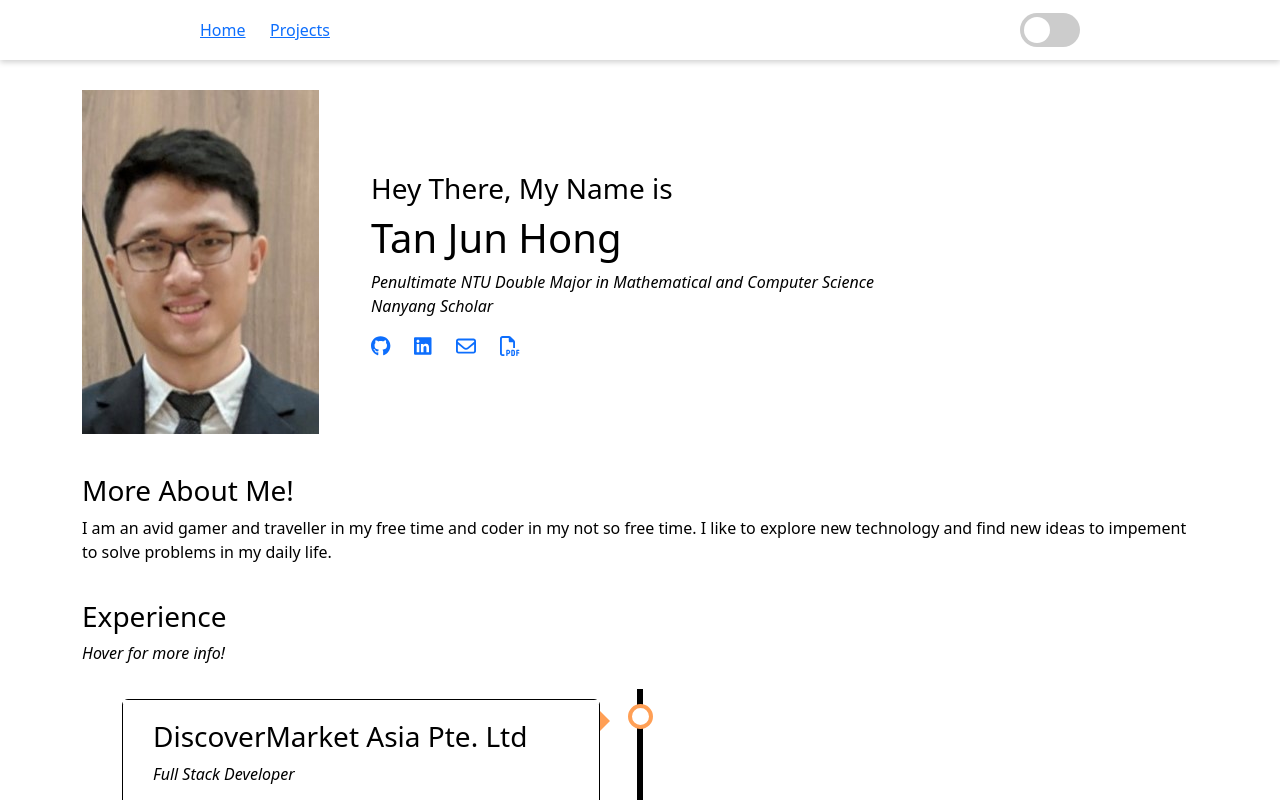
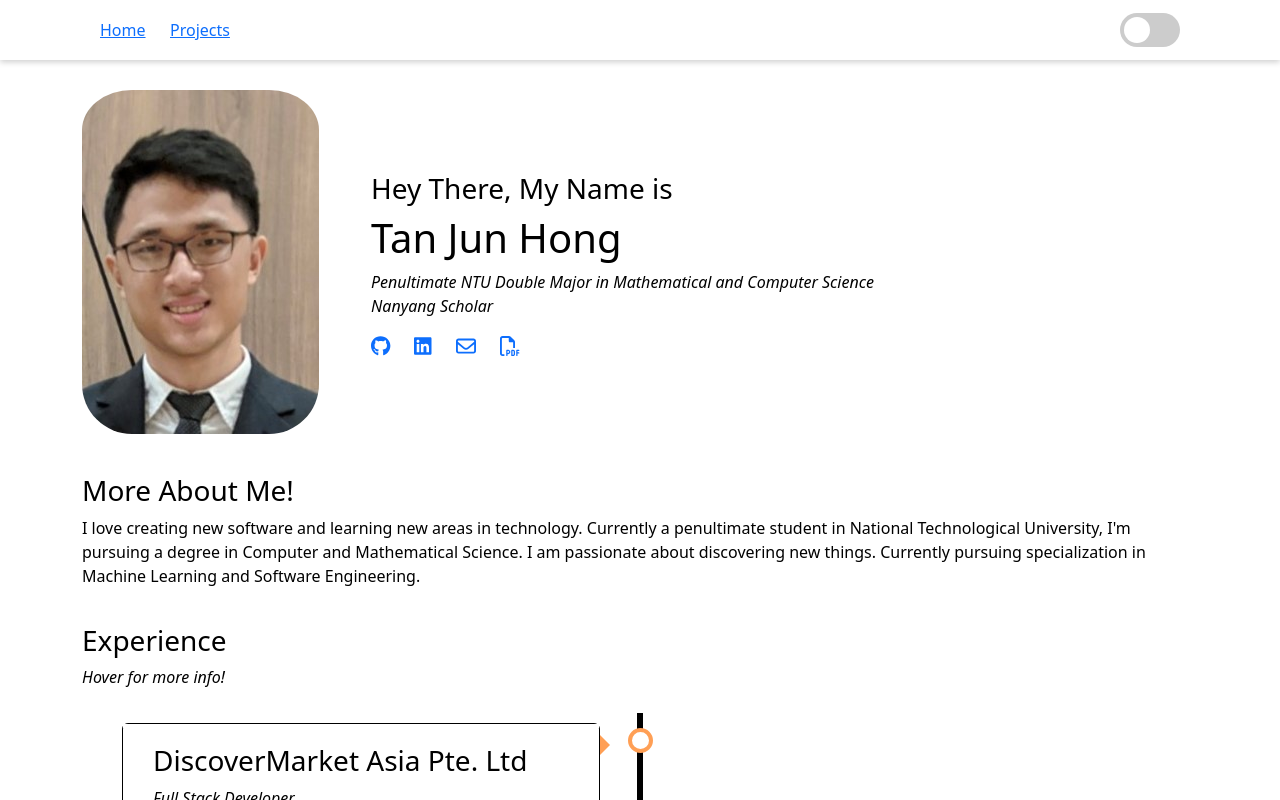
Before and after one commit to moroha29/moroha29.github.io, a React (Create React App) app in the folder web-portfolio/: page / in a window 1280 px wide. Shown: the top 800 px of the page. Built offline with nearby package versions, Linux system fonts and the light colour scheme.

Commit message:
ui change

```diff
--- a/web-portfolio/package.json
+++ b/web-portfolio/package.json
@@ -17,7 +17,7 @@
     "react-bootstrap": "^2.9.1",
     "react-dom": "^18.2.0",
     "react-router-dom": "^6.17.0",
-    "react-scripts": "5.0.1",
+    "react-scripts": "^5.0.1",
     "web-vitals": "^2.1.4"
   },
   "scripts": {
--- a/web-portfolio/src/App.css
+++ b/web-portfolio/src/App.css
@@ -6,6 +6,7 @@
   --color-button: #fdaab5;
   --color-text:black;
   --body-size:1200px;
+  --topbar-size:1100px;
   --background: white;
   --color: white;
 }
@@ -20,7 +21,7 @@ h1,h2,h3,h4,h5,h6,p,li,i{
 }
 
 .App-logo {
-  height: 40vmin;
+  height: 100vmin;
   pointer-events: none;
 }
 
@@ -42,7 +43,6 @@ h1,h2,h3,h4,h5,h6,p,li,i{
 }
 
 .TopBar{
-  width: 100%;
   height: 60px;
   display:flex;
   justify-content: center;
@@ -69,7 +69,7 @@ h1,h2,h3,h4,h5,h6,p,li,i{
   position: relative;
   align-items: center;
   z-index: 5;
-  width: 900px;
+  width:var(--topbar-size);
   padding-left:10px
 }
 
@@ -84,9 +84,8 @@ h1,h2,h3,h4,h5,h6,p,li,i{
 }
 
 .profileImage{
-  /* height:180px;
-  width:100px; */
   padding-top: 10px;
+  border-radius: 50px;
   align-content: center;
 }
 
--- a/web-portfolio/src/Home.js
+++ b/web-portfolio/src/Home.js
@@ -94,8 +94,8 @@ export default function Home() {
           <br></br>
           <div className='row'>
             <h3>More About Me!</h3>
-            <p>I am an avid gamer and traveller in my free time and coder in my not so free time. I like to explore new technology and find new ideas to
-              impement to solve problems in my daily life.
+            <p>I love creating new software and learning new areas in technology. Currently a penultimate student in National Technological University,
+              I'm pursuing a degree in Computer and Mathematical Science. I am passionate about discovering new things. Currently pursuing specialization in Machine Learning and Software Engineering.
             </p>
           </div>
         </div>
--- a/web-portfolio/src/components/side-menu/side-menu.css
+++ b/web-portfolio/src/components/side-menu/side-menu.css
@@ -81,6 +81,7 @@
 .megaMenuIcon{
   display: flex;
   align-items: center;
+  justify-content: center;
 }
 
 .sideItems:hover{
```
Also changed, not shown: 2 other files (tests, documents, lock files or other folders).
